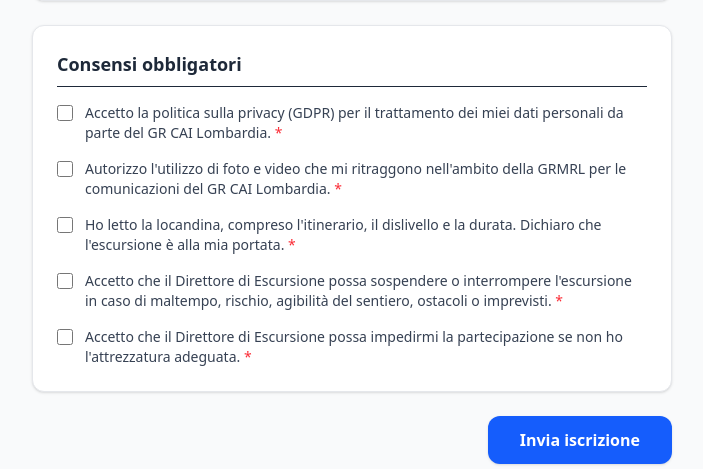
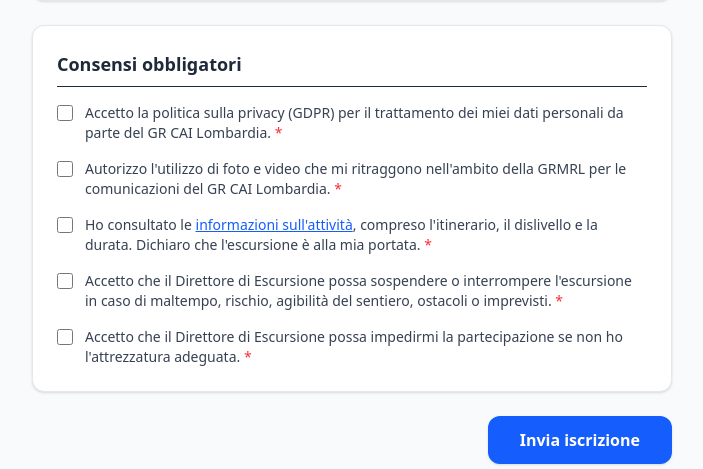
Before and after one commit to piccioli/grmrl, a Laravel app: template resources/views/registration/form.blade.php in a window 1280 px wide. Shown: the part 1209-1678 px from the top of the page, without its empty margins (288-991 px from the left). Run offline with Laravel 12, Linux system fonts and the light colour scheme; the template is opened without the code that fills it, so the values that code supplies are empty; style sheets or scripts are compiled from the project's sources; parts of the project's set-up code (start-up, migrations or seed data) failed here and were passed over.

Commit message:
feat: [US-046] - Consenso 'gita alla mia portata' con link alle attività CAI
Co-Authored-By: Claude Sonnet 4.6 <noreply@anthropic.com>

```diff
--- a/resources/views/registration/form.blade.php
+++ b/resources/views/registration/form.blade.php
@@ -475,7 +475,7 @@
                     class="mt-0.5 w-4 h-4 rounded border-gray-300 text-blue-600 focus:ring-blue-500 shrink-0"
                 >
                 <span class="text-sm text-gray-700">
-                    Ho letto la locandina, compreso l'itinerario, il dislivello e la durata. Dichiaro che l'escursione è alla mia portata. <span class="text-red-500">*</span>
+                    Ho consultato le <a href="https://organizzazione.cai.it/gr-lombardia/progetti-regione-lom/attivita/" target="_blank" rel="noopener noreferrer" class="text-blue-600 underline hover:text-blue-800">informazioni sull'attività</a>, compreso l'itinerario, il dislivello e la durata. Dichiaro che l'escursione è alla mia portata. <span class="text-red-500">*</span>
                 </span>
             </label>
             @error('rules_accepted')
```
